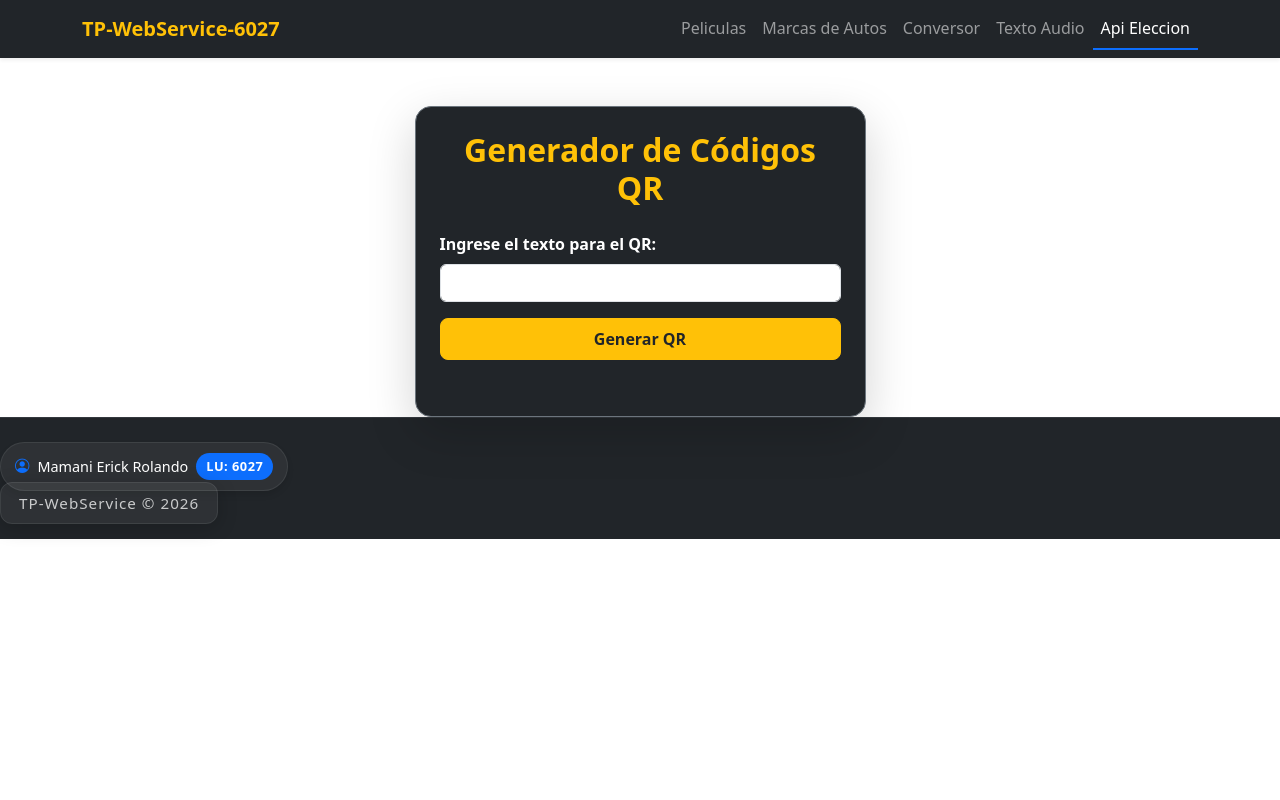
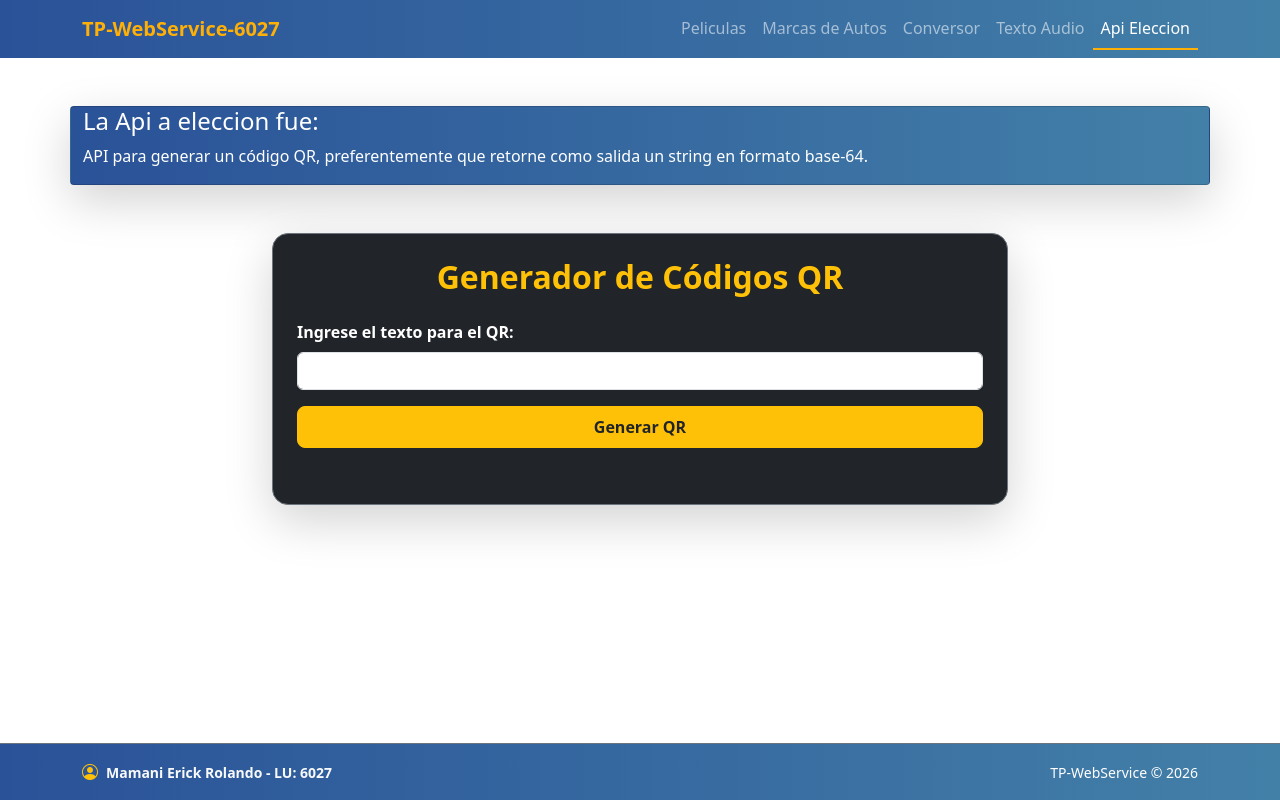
Before and after one commit to MamaniErick/FrontEnd-TaxiFem, an Angular app: page /api-eleccion in a window 1280 px wide. Built offline with nearby package versions, Linux system fonts and the light colour scheme.

Commit message:
Desarrollo de Codigo

```diff
--- a/src/app/components/api-eleccion/api-eleccion.css
+++ b/src/app/components/api-eleccion/api-eleccion.css
@@ -0,0 +1,3 @@
+.caja{
+    background: linear-gradient(to right, #2a5298, #4380a8);
+}
--- a/src/app/components/api-eleccion/api-eleccion.html
+++ b/src/app/components/api-eleccion/api-eleccion.html
@@ -1,6 +1,11 @@
 <div class="container mt-5">
     <div class="row justify-content-center">
-        <div class="col-md-6 col-lg-5">
+        <div class="caja col-12 mb-5 card bg-secondary text-white border-none shadow-lg rounded-1">
+            <h4>La Api a eleccion fue:</h4>
+            <p>API para generar un código QR, preferentemente que retorne como salida un string en formato base-64.</p>
+        </div>
+
+        <div class="col-md-10 col-lg-8">
             <div class="card bg-dark text-white border-secondary shadow-lg rounded-4 p-4">
                 <h2 class="text-center fw-bold mb-4 text-warning">Generador de Códigos QR</h2>
                 <form>
@@ -12,7 +17,7 @@
                         </button>
                     </div>
                     <div *ngIf="resultado" class="text-center p-3 bg-white rounded-3 mt-2 animate__animated animate__fadeIn">
-                        <span class="text-dark d-block small fw-bold mb-2">Resultado Base64 Exitoso</span>
+                        <span class="text-dark d-block small fw-bold mb-2">Codigo Qr</span>
                         <img [src]="resultado" alt="QR Base64" class="img-fluid mx-auto d-block" style="max-width: 250px;">
                     </div>
                 </form>
--- a/src/app/components/layout/footer/footer.css
+++ b/src/app/components/layout/footer/footer.css
@@ -1,145 +1,3 @@
-.student-pill {
-  background: rgba(255, 255, 255, 0.05);
-  border: 1px solid rgba(255, 255, 255, 0.1);
-  padding: 8px 16px;
-  border-radius: 50px;
-  font-size: 0.9rem;
-  transition: all 0.3s cubic-bezier(0.4, 0, 0.2, 1);
-  cursor: default;
-  display: flex;
-  align-items: center;
-  box-shadow: 0 4px 6px rgba(0, 0, 0, 0.1);
+.footer{
+  background: linear-gradient(to right, #2a5298, #4380a8);
 }
-
-.student-pill:hover {
-  background: rgba(13, 110, 253, 0.1);
-  border-color: #0d6efd;
-  transform: translateY(-3px);
-  box-shadow: 0 8px 15px rgba(13, 110, 253, 0.2);
-}
-
-.lu-badge {
-  background: #0d6efd;
-  color: white;
-  padding: 2px 10px;
-  border-radius: 20px;
-  font-size: 0.75rem;
-  font-weight: bold;
-  letter-spacing: 0.5px;
-}
-.footer-copy {
-  color: rgba(255, 255, 255, 0.75);
-
-  font-size: 0.95rem;
-
-  letter-spacing: 1px;
-
-  padding: 10px 18px;
-
-  border-radius: 12px;
-
-  background: rgba(255, 255, 255, 0.06);
-
-  backdrop-filter: blur(10px);
-
-  border: 1px solid rgba(255, 255, 255, 0.08);
-
-  box-shadow: 0 4px 20px rgba(0, 0, 0, 0.2);
-}
-.footer-bottom {
-  display: flex;
-
-  justify-content: space-between;
-
-  align-items: center;
-
-  width: 100%;
-
-  gap: 20px;
-}
-
-/* CONTENEDOR IZQUIERDO */
-
-.integrantes {
-  display: flex;
-
-  align-items: center;
-
-  gap: 12px;
-
-  flex: 1;
-}
-
-/* PASTILLAS */
-
-.student-pill {
-  display: flex;
-
-  align-items: center;
-
-  gap: 8px;
-
-  padding: 10px 14px;
-
-  border-radius: 40px;
-
-  background: rgba(255, 255, 255, 0.06);
-
-  border: 1px solid rgba(255, 255, 255, 0.08);
-
-  color: white;
-
-  font-size: 0.9rem;
-
-  white-space: nowrap;
-}
-
-/* LU */
-
-.lu-badge {
-  background: #0d6efd;
-
-  padding: 4px 10px;
-
-  border-radius: 20px;
-
-  font-size: 0.8rem;
-
-  color: white;
-}
-
-/* DERECHA */
-
-.footer-copy {
-  white-space: nowrap;
-
-  color: rgba(255, 255, 255, 0.75);
-  margin-right: 90px;
-}
-@media (max-width: 1200px) {
-  .footer-bottom {
-    flex-direction: column;
-
-    gap: 20px;
-
-    text-align: center;
-  }
-
-  .integrantes {
-    flex-wrap: wrap;
-
-    justify-content: center;
-  }
-
-  .footer-copy {
-    margin-right: 0;
-  }
-}
-
-@media (max-width: 768px) {
-  .student-pill {
-    width: 100%;
-
-    justify-content: center;
-  }
-}
--- a/src/app/components/layout/footer/footer.html
+++ b/src/app/components/layout/footer/footer.html
@@ -1,12 +1,12 @@
-<footer
-  class="footer-moderno py-4 bg-dark text-white border-top border-secondary border-opacity-25 mt-auto"
->
-  <div class="footer-bottom">
-      <div class="student-pill">
-        <i class="bi bi-person-circle text-primary"></i>
-        Mamani Erick Rolando
-        <span class="lu-badge">LU: 6027</span>
-      </div>
+<footer class="footer text-white border-top border-secondary py-3 mt-5">
+  <div class="container d-flex flex-column flex-sm-row justify-content-between align-items-center gap-2">
+
+    <div class="d-flex align-items-center gap-2">
+      <i class="bi bi-person-circle text-warning"></i>
+      <span class="small fw-semibold text-light">Mamani Erick Rolando - LU: 6027</span>
     </div>
-    <small class="footer-copy">TP-WebService © 2026 </small>
+    <div>
+      <small class="text-white">TP-WebService © 2026</small>
+    </div>
+  </div>
 </footer>
--- a/src/app/components/layout/header/header.css
+++ b/src/app/components/layout/header/header.css
@@ -1,9 +1,8 @@
 .navbar{
-    background-color: #141414;
+    background: linear-gradient(to right, #2a5298, #4380a8);
 }
-
 .navbar-brand{
-    color: #ffc107;
+    color: #ffb007;
     padding-bottom: 5px;
 }
 
@@ -12,13 +11,13 @@
 }
 
 .nav-link:hover{
-    color: #1b8cf5;
+    color: #ffffff;
     padding-bottom: 5px;
     transition: all 0.3s ease;
 }
 
 .nav-link.active{
     color: #fff;
-    border-bottom: 2px solid #0d6efd;
+    border-bottom: 2px solid #ffb007;
     padding-bottom: 5xp;
 }
--- a/src/app/components/layout/header/header.html
+++ b/src/app/components/layout/header/header.html
@@ -1,4 +1,4 @@
-<nav class="navbar navbar-expand-lg navbar-dark bg-dark shadow-sm">
+<nav class="navbar navbar-expand-lg navbar-dark">
   <div class="container">
     <a class="navbar-brand fw-bold" routerLink="home" routerLinkActive="active">
        TP-WebService-6027</a>
--- a/src/styles.css
+++ b/src/styles.css
@@ -1 +1,22 @@
 /* You can add global styles to this file, and also import other style files */
+html, body {
+  margin: 0;
+  padding: 0;
+  height: 100%;
+}
+
+.main-wrapper {
+  display: flex;
+  flex-direction: column;
+  min-height: 100vh;
+}
+
+router-outlet + * {
+  flex: 1;
+}
+
+app-footer {
+  margin-top: auto;
+  display: block;
+  width: 100%;
+}
```
Also changed, not shown: src/app/components/home/home.html (+7 -8 lines).
